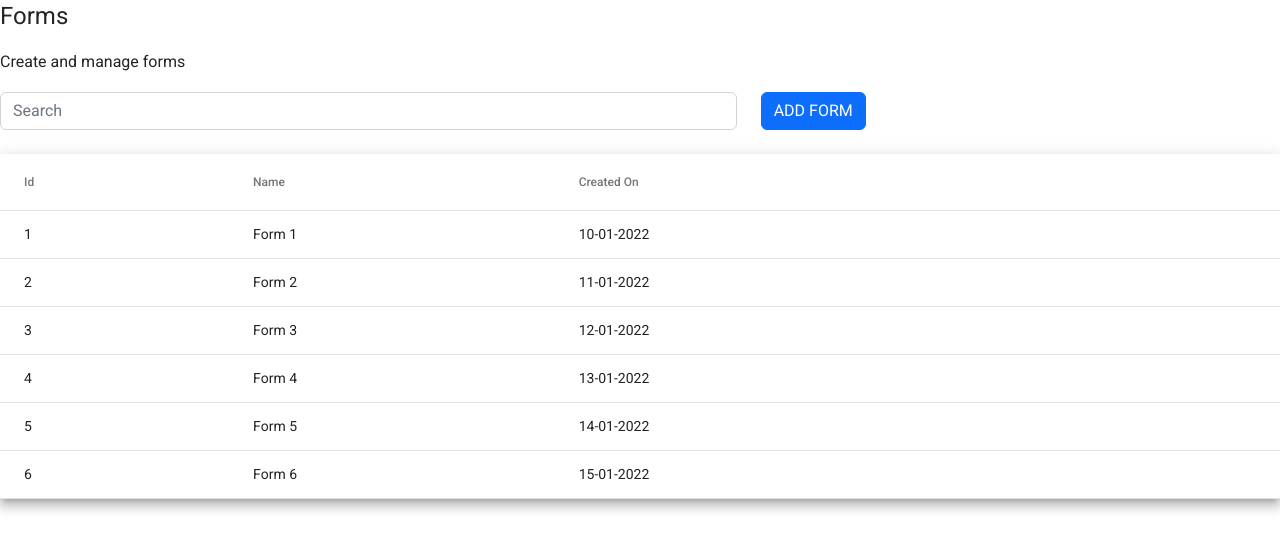
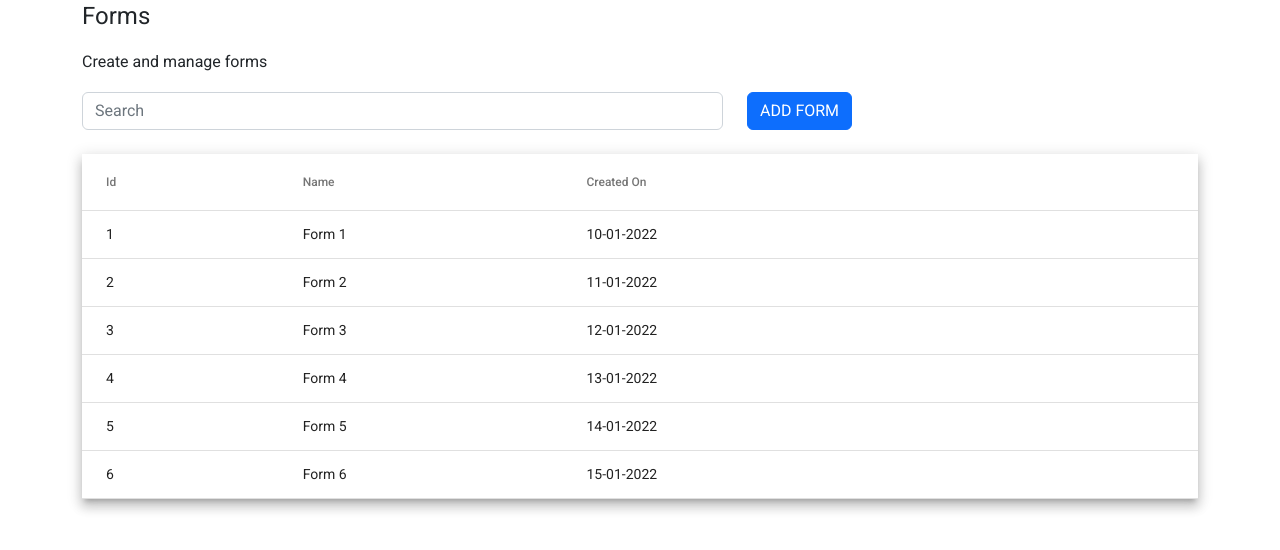
Before and after one commit to Mohibur-CoU-ICT/QuestionBuilder, an Angular app: page /question-builder in a window 1280 px wide. Shown: the top 550 px of the page. Built offline with nearby package versions, Linux system fonts and the light colour scheme.

Commit message:
container class, code format

```diff
--- a/src/app/question-builder/question-builder.component.html
+++ b/src/app/question-builder/question-builder.component.html
@@ -1,30 +1,32 @@
+<div class="container">
   <h1>Forms</h1>
   <h3>Create and manage forms</h3>
 
   <div class="row mb-4">
     <div class="col-7" appearance="fill">
-    <input placeholder="Search" value="" class="form-control">
+      <input #query placeholder="Search" value="" class="form-control">
     </div>
     <div class="col-5">
       <a routerLink="create" class="btn btn-primary" routerLinkActive="active">ADD FORM</a>
     </div>
   </div>
 
-<table mat-table [dataSource]="dataSource" class="mat-elevation-z8">
+  <div class="mat-elevation-z8">
+    <table mat-table [dataSource]="dataSource">
 
-  <p style="display:none;">Id Column</p>
+      <p class="d-none">Id Column</p>
       <ng-container matColumnDef="id">
         <th mat-header-cell *matHeaderCellDef> Id </th>
         <td mat-cell *matCellDef="let form"> {{ form.id }} </td>
       </ng-container>
 
-  <p style="display:none;">Name Column</p>
+      <p class="d-none">Name Column</p>
       <ng-container matColumnDef="name">
         <th mat-header-cell *matHeaderCellDef> Name </th>
         <td mat-cell *matCellDef="let form"> {{ form.name }} </td>
       </ng-container>
 
-  <p style="display:none;">Created On Column</p>
+      <p class="d-none">Created On Column</p>
       <ng-container matColumnDef="created_on">
         <th mat-header-cell *matHeaderCellDef> Created On </th>
         <td mat-cell *matCellDef="let form"> {{ form.created_on }} </td>
@@ -32,4 +34,11 @@
 
       <tr mat-header-row *matHeaderRowDef="displayedColumns"></tr>
       <tr mat-row *matRowDef="let row; columns: displayedColumns;"></tr>
+
+      <p class="d-none">Row shown when there is no matching data</p>
+      <tr class="mat-row" *matNoDataRow>
+        <td class="mat-cell" colspan="4">No data matching the filter "{{query.value}}"</td>
+      </tr>
     </table>
+  </div>
+</div>
```
Lines whose indentation alone changed are shown as unchanged.
